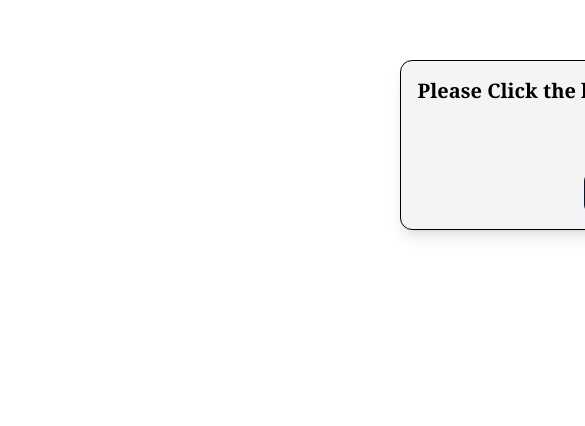
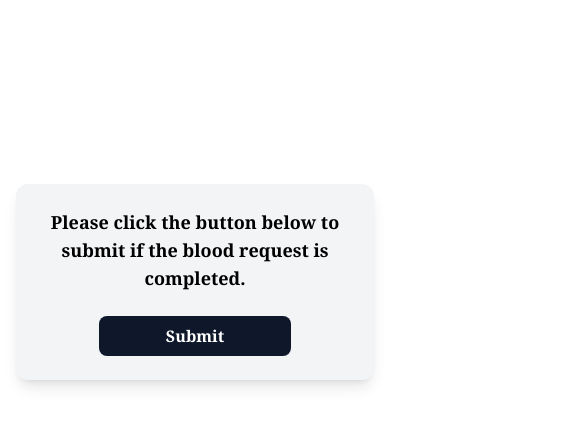
Before and after one commit to keelu-suryateja/bloodApp, a Next.js app: page /confirm/1 in a window 390 px wide. Shown: the part 140-566 px from the top of the page, 585 px wide, since content can reach past the window. Built offline with nearby package versions, Linux system fonts and the light colour scheme.

Commit message:
confirm page responsiveness completed

```diff
--- a/app/confirm/[id]/page.tsx
+++ b/app/confirm/[id]/page.tsx
@@ -1,14 +1,20 @@
 import ClosingButton from "@/app/components/closingbutton";
+
 export default async function Close({ params }: { params: Promise<{ id: string }> }) {
-  const { id } = await params; // ✅ unwrap the Promise
+  const { id } = await params;
 
   return (
-    <>
-      <div className=" mt-50  text-center ml-100 border-1 w-140 p-4 font-serif font-bold shadow-lg rounded-xl
-      bg-gray-100 ">
-        <h1 className=" mb-10 text-xl ">Please Click the buttom submit ,If the blood request is completed.</h1>
-      <ClosingButton id={id} />
+    <div className="flex justify-center items-center min-h-screen px-4">
+      <div
+        className="w-full max-w-md md:max-w-lg lg:max-w-xl
+        p-6 font-serif font-bold shadow-lg rounded-xl
+        bg-gray-100 text-center"
+      >
+        <h1 className="mb-6 text-lg md:text-xl">
+          Please click the button below to submit if the blood request is completed.
+        </h1>
+        <ClosingButton id={id} />
       </div>
-    </>
+    </div>
   );
 }
```
Also changed, not shown: app/mail/nodemailer.ts (+1 -6 lines).
